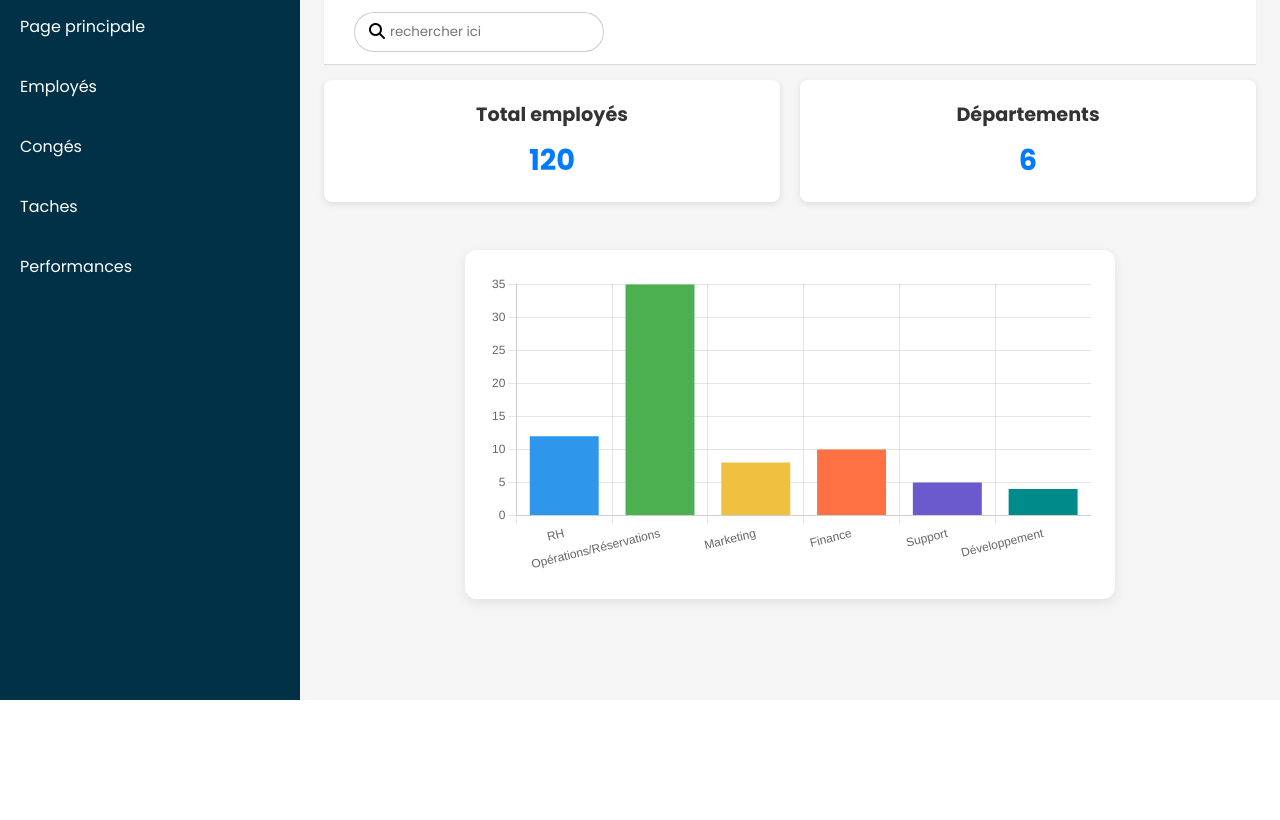
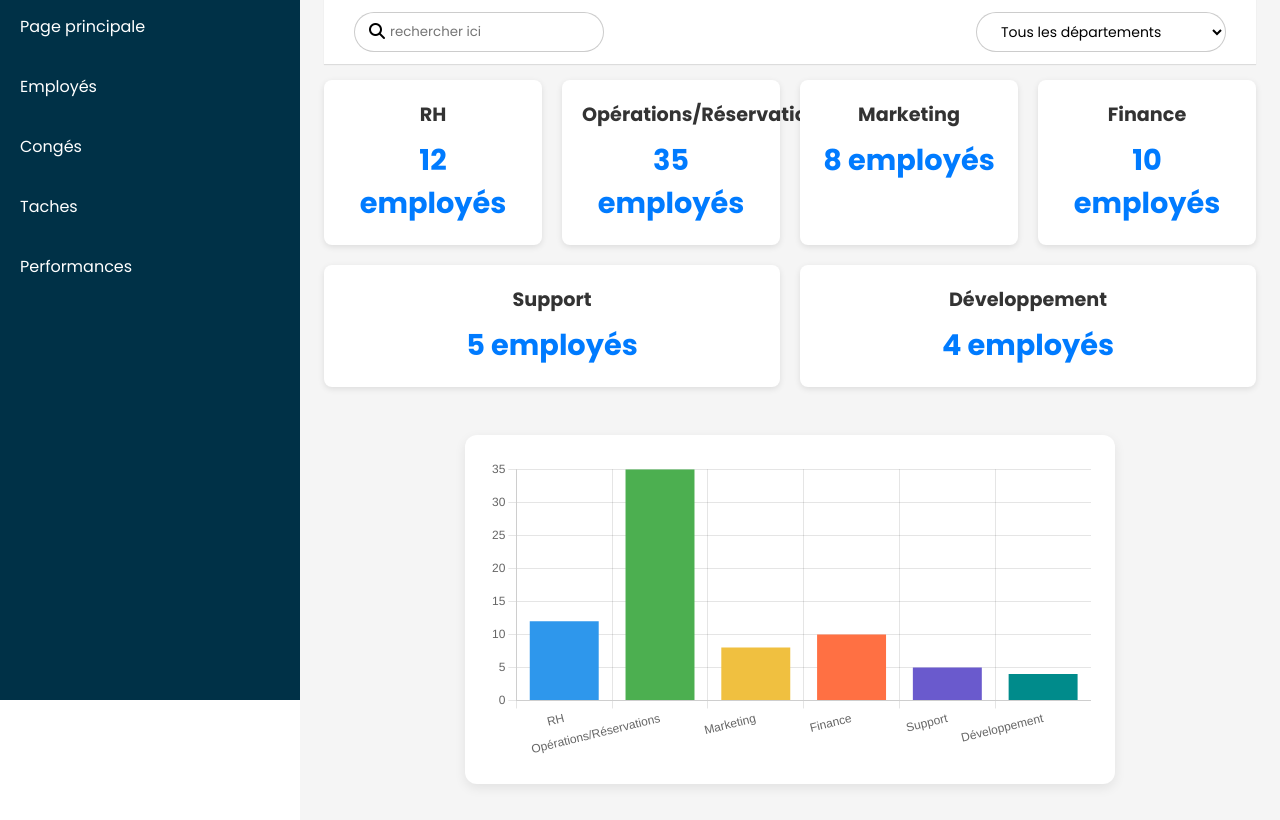
Before and after one commit to yesmine201/Boujelbene_Yesmine_DashboardRH, a plain HTML site: page index.html in a window 1280 px wide. Both pictures are taken after a click on the link "Employés". Shown: the part 100-920 px from the top of the page. Before the commit the page ends 800 px from the top, so only its background shows below. Drawn offline with Linux system fonts and the light colour scheme.

Commit message:
ajout d'un bouton qui permet le filtrage par département

```diff
--- a/index.html
+++ b/index.html
@@ -47,6 +47,17 @@
             <input type="text" placeholder="rechercher ici">
             <i class="fa fa-search" aria-hidden="true"></i>
           </label>
+        </div>
+        <div class="filter-bar">
+          <select id="poste-filter">
+            <option value="">Tous les départements</option>
+            <option value="RH">RH</option>
+            <option value="Marketing">Marketing</option>
+            <option value="Finance">Finance</option>
+            <option value="Support">Support</option>
+            <option value="Opérations/Réservations">Opérations</option>
+            <option value="Développement">Développement</option>
+          </select>
         </div>
       </div>
 
--- a/script.js
+++ b/script.js
@@ -21,6 +21,42 @@ document.addEventListener('DOMContentLoaded', function () {
             toggleMenu();
         }
     });
+
+
+    /* ------------------------------------------------------------
+       🔵 FONCTIONS POUR LES CARDS DE DÉPARTEMENTS (NOUVEAU)
+       Utilise les données REELLES provenant de data.js
+    -------------------------------------------------------------*/
+
+    function displayDepartementCards(dep) {
+        const labels = data.charts.employes.labels;   // noms des départements
+        const values = data.charts.employes.values;   // nombre d’employés
+
+        container.innerHTML = "";
+
+        // Si "Tous les départements" => afficher toutes les cards
+        if (dep === "") {
+            labels.forEach((d, index) => {
+                const count = values[index];
+                const el = document.createElement("div");
+                el.className = "card";
+                el.innerHTML = `<h3>${d}</h3><p>${count} employés</p>`;
+                container.appendChild(el);
+            });
+            return;
+        }
+
+        // Sinon afficher UNE seule card du département choisi
+        const index = labels.indexOf(dep);
+        if (index !== -1) {
+            const count = values[index];
+            const el = document.createElement("div");
+            el.className = "card";
+            el.innerHTML = `<h3>${dep}</h3><p>${count} employés</p>`;
+            container.appendChild(el);
+        }
+    }
+
 
 
     /* ------------------------------
@@ -56,7 +92,7 @@ document.addEventListener('DOMContentLoaded', function () {
 
 
     /* ------------------------------
-       CHARGEMENT DES CARDS
+       CHARGEMENT DES CARDS NORMALES
     --------------------------------*/
     function loadSection(section) {
         const sectionData = dataCards[section];
@@ -74,18 +110,17 @@ document.addEventListener('DOMContentLoaded', function () {
 
 
     /* ------------------------------
-       GESTION DES SECTIONS (1 seule visible)
+       GESTION DES SECTIONS
     --------------------------------*/
     function showOnlySection(sectionId) {
         document.querySelectorAll(".section").forEach(sec => sec.classList.remove("active"));
-
         const active = document.getElementById(sectionId);
         if (active) active.classList.add("active");
     }
 
 
     /* ------------------------------
-       CHART.JS : CHARGEMENT PAR SECTION
+       CHART.JS : SECTION PAR SECTION
     --------------------------------*/
     const chartData = data.charts;
     let currentChart = null;
@@ -105,12 +140,10 @@ document.addEventListener('DOMContentLoaded', function () {
 
         const [canvasId, chartKey] = config;
         const canvas = document.getElementById(canvasId);
-
         if (!canvas) return;
 
         const chartInfo = chartData[chartKey];
 
-        // détruire l'ancienne chart
         if (currentChart) currentChart.destroy();
 
         currentChart = new Chart(canvas, {
@@ -136,7 +169,7 @@ document.addEventListener('DOMContentLoaded', function () {
 
 
     /* ------------------------------
-       NAVIGATION
+       NAVIGATION + FILTRE
     --------------------------------*/
     const linkMap = {
         "#apercu": "general",
@@ -158,9 +191,31 @@ document.addEventListener('DOMContentLoaded', function () {
                 loadSection(sectionKey);
                 showOnlySection(sectionId);
                 loadChartForSection(sectionKey);
+
+                //  Spécial : Section Employés => appliquer filtrage
+                if (sectionKey === "employees") {
+                    const depFilter = document.getElementById("poste-filter");
+                    if (depFilter) {
+                        displayDepartementCards(depFilter.value);
+                    }
+                }
             }
         });
     });
+
+
+    /* ------------------------------
+       FILTRE PAR DÉPARTEMENT
+    --------------------------------*/
+    const depFilter = document.getElementById("poste-filter");
+
+    if (depFilter) {
+        depFilter.addEventListener("change", function () {
+            if (document.getElementById("employes").classList.contains("active")) {
+                displayDepartementCards(this.value);
+            }
+        });
+    }
 
 
     /* ------------------------------
--- a/styles.css
+++ b/styles.css
@@ -139,6 +139,24 @@ body{
   outline: none;
   border: 1px solid rgb(0,0,0,0.2);
 }
+.filter-bar {
+  width: 250px;
+  margin-left: auto;
+  margin-right: 10px;
+}
+
+#poste-filter {
+  width: 100%;
+  height: 40px;
+  border-radius: 40px;
+  padding: 5px 20px;
+  outline: none;
+  border: 1px solid rgba(0,0,0,0.2);
+  background: white;
+  font-size: 14px;
+  cursor: pointer;
+}
+
 .header{
   flex: 1 1 auto;
   text-align: center;
```
